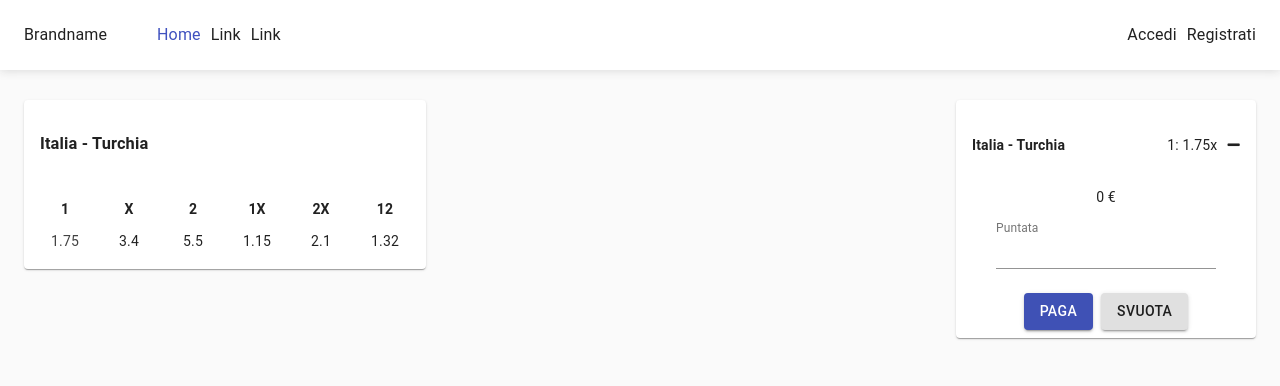
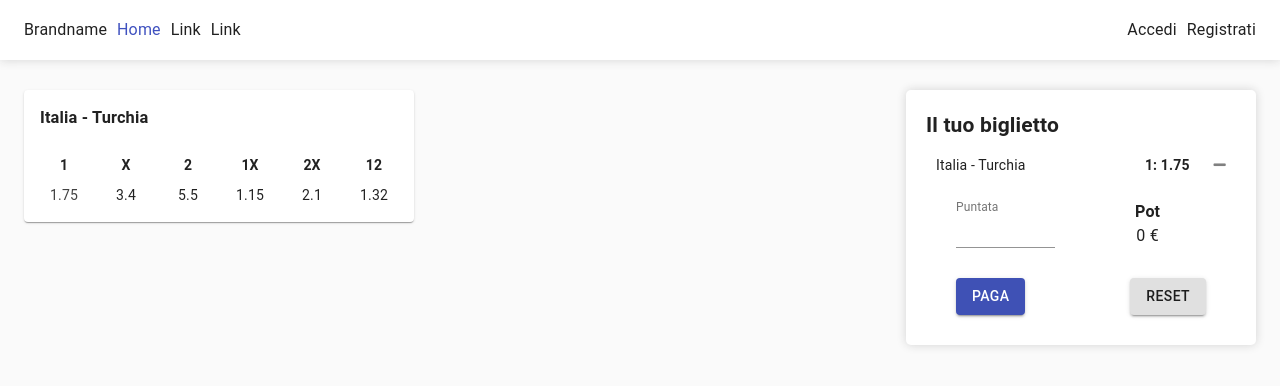
Before and after one commit to alessandro-lo-presti/bet-manager, a React (Create React App) app: page /1 in a window 1280 px wide. Both pictures are taken after a click on the element "1.75". Shown: the top 386 px of the page. Built offline with nearby package versions, Linux system fonts and the light colour scheme.

Commit message:
slip layout

```diff
--- a/src/components/betting-slip/BettingSlip.js
+++ b/src/components/betting-slip/BettingSlip.js
@@ -1,11 +1,18 @@
 import { connect } from "react-redux";
 import {
   Card,
+  CardHeader,
   CardContent,
   CardActions,
   Button,
   TextField,
+  Typography,
+  List,
+  ListItem,
+  ListItemText,
+  ListItemIcon,
   makeStyles,
+  Box,
 } from "@material-ui/core";
 import {
   activeBetSelector,
@@ -18,26 +25,47 @@ import {
 import { useEffect } from "react";
 
 const useStyles = makeStyles((theme) => ({
+  root: {
+    width: "350px",
+    padding: "20px",
+    backgroundColor: "white",
+    boxShadow: "0 0 10px lightgray",
+    borderRadius: "5px",
+  },
+  row: {
+    margin: "10px 0",
+    padding: "0 30px",
+  },
+  rowPot: {
+    margin: "20px 0",
+    padding: "0 30px",
+  },
+  rowList: {
+    margin: "5px 0",
+    padding: "0 10px",
+  },
+  title: {
+    marginBottom: "10px",
+  },
+  pot: {
+    marginLeft: "80px",
+  },
+  potText: {
+    fontSize: "16px",
+    fontWeight: "600",
+  },
+  icon: {
+    color: "gray",
+  },
   textCenter: {
     textAlign: "center",
-  },
-  contentCentred: {
-    display: "flex",
-    justifyContent: "center",
-  },
-  slip: {
-    width: "300px",
-  },
-  sliprow: {
-    display: "flex",
-    justifyContent: "space-between",
-    alignItems: "center",
   },
   bet_d: {
     width: "190px",
   },
   bet_q: {
     marginRight: "5px",
+    fontWeight: "bold",
   },
 }));
 
@@ -71,42 +99,60 @@ function BettingSlip(props) {
   };
 
   useEffect(() => {
-    potCalculation();
+    // potCalculation();
   }, [activeBet]);
 
   return (
-    <Card className={classes.slip}>
-      <CardContent>
+    <Box className={classes.root} display="flex" flexDirection="column">
+      <Box>
+        <h2 className={classes.title}>Il tuo biglietto</h2>
+      </Box>
       {activeBet.map((bet) => (
-          <div key={bet.idEvento} className={classes.sliprow}>
-            <h4 className={classes.bet_d}>{bet.descrizione}</h4>
-            <p className={classes.bet_q}>{bet.tipo + ": " + bet.quota + "x"}</p>
-            <i className="fas fa-minus" onClick={() => clearBet(bet)}></i>
-          </div>
+        <Box
+          key={bet.idEvento}
+          display="flex"
+          alignItems="Center"
+          justifyContent="space-between"
+          className={classes.rowList}
+        >
+          <p className={classes.bet_d}>{bet.descrizione}</p>
+          <p className={classes.bet_q}>{bet.tipo + ": " + bet.quota}</p>
+          <i
+            className={"fas fa-minus " + classes.icon}
+            onClick={() => clearBet(bet)}
+          ></i>
+        </Box>
       ))}
-        <div className={classes.textCenter}>
-          <p>{pot} €</p>
+      <Box className={classes.rowPot} display="flex" alignItems="center">
         <TextField
           id="puntata"
           label="Puntata"
           type="number"
-            InputProps={{ inputProps: { min: 0 } }}
+          InputProps={{ inputProps: { min: 0, max: 10000 } }}
           onChange={() => potCalculation()}
           InputLabelProps={{
             shrink: true,
           }}
         />
-        </div>
-      </CardContent>
-      <CardActions className={classes.contentCentred}>
+        <Box className={classes.pot}>
+          <Typography className={classes.potText}>Pot</Typography>
+          <Typography className={classes.textCenter}>{pot} €</Typography>
+        </Box>
+      </Box>
+      <Box
+        className={classes.row}
+        display="flex"
+        justifyContent="space-between"
+        alignItems="center"
+      >
         <Button variant="contained" color="primary">
           Paga
         </Button>
         <Button variant="contained" onClick={() => clearAll()}>
-          Svuota
+          Reset
         </Button>
-      </CardActions>
-    </Card>
+      </Box>
+    </Box>
   );
 }
 
--- a/src/components/header/Header.js
+++ b/src/components/header/Header.js
@@ -8,7 +8,7 @@ const useStyle = makeStyles({
     fontSize: "16px",
   },
   headerContainer: {
-    height: "70px",
+    height: "60px",
     display: "flex",
     justifyContent: "space-between",
     alignItems: "center",
--- a/src/css/index.css
+++ b/src/css/index.css
@@ -1,13 +1,19 @@
 body {
   margin: 0;
-  font-family: -apple-system, BlinkMacSystemFont, 'Segoe UI', 'Roboto', 'Oxygen',
-    'Ubuntu', 'Cantarell', 'Fira Sans', 'Droid Sans', 'Helvetica Neue',
+  font-family: -apple-system, BlinkMacSystemFont, "Segoe UI", "Roboto", "Oxygen",
+    "Ubuntu", "Cantarell", "Fira Sans", "Droid Sans", "Helvetica Neue",
     sans-serif;
   -webkit-font-smoothing: antialiased;
   -moz-osx-font-smoothing: grayscale;
 }
 
 code {
-  font-family: source-code-pro, Menlo, Monaco, Consolas, 'Courier New',
+  font-family: source-code-pro, Menlo, Monaco, Consolas, "Courier New",
     monospace;
 }
+
+* {
+  margin: 0px;
+  padding: 0px;
+  box-sizing: border-box;
+}
```
Lines whose indentation alone changed are shown as unchanged.
